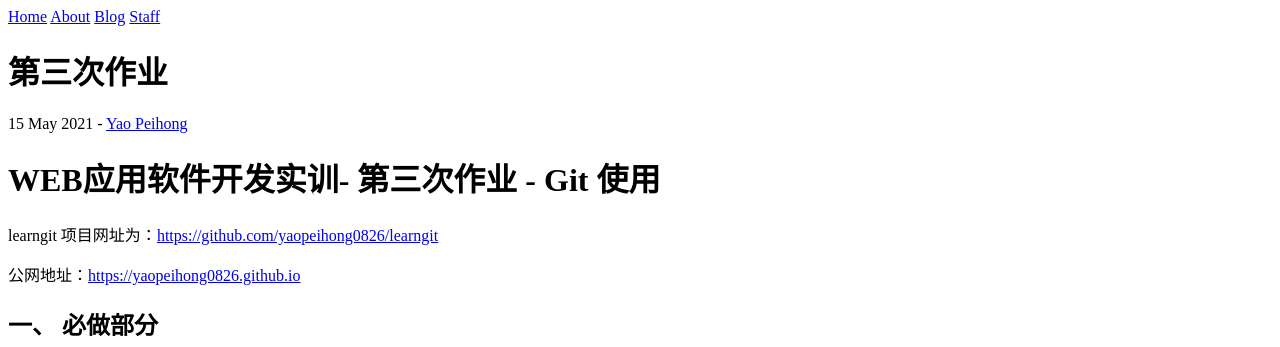
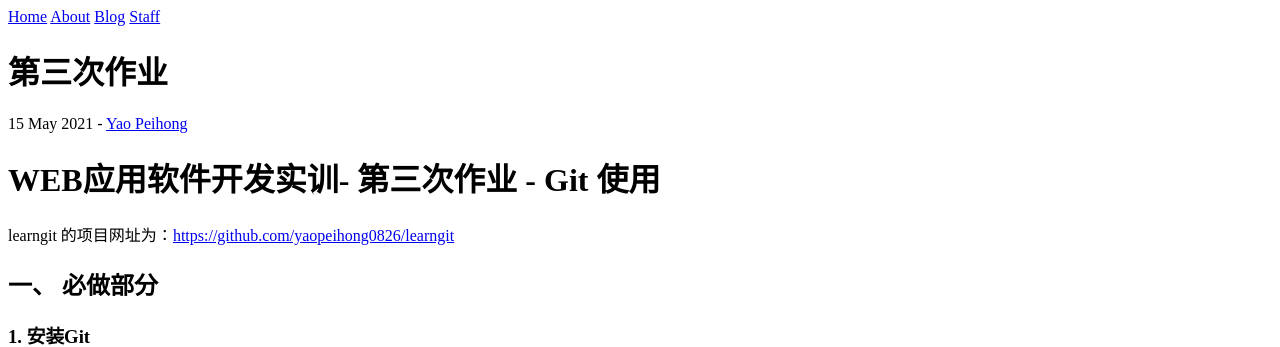
Before and after one commit to yaopeihong0826/yaopeihong0826.github.io, a plain HTML site: page 2021/05/15/第三次作业.html in a window 1280 px wide. Shown: the top 347 px of the page. Drawn offline with Linux system fonts and the light colour scheme.

Commit message:
第三次

```diff
--- a/2021/05/15/第三次作业.html
+++ b/2021/05/15/第三次作业.html
@@ -31,9 +31,7 @@
 
 <h1 id="web应用软件开发实训--第三次作业---git-使用">WEB应用软件开发实训- 第三次作业 - Git 使用</h1>
 
-<p>learngit 项目网址为：<a href="https://github.com/yaopeihong0826/learngit">https://github.com/yaopeihong0826/learngit</a></p>
-
-<p>公网地址：<a href="https://yaopeihong0826.github.io">https://yaopeihong0826.github.io</a></p>
+<p>learngit 的项目网址为：<a href="https://github.com/yaopeihong0826/learngit">https://github.com/yaopeihong0826/learngit</a></p>
 
 <h2 id="一-必做部分">一、 必做部分</h2>
 <h3 id="1-安装git">1. 安装Git</h3>
```
